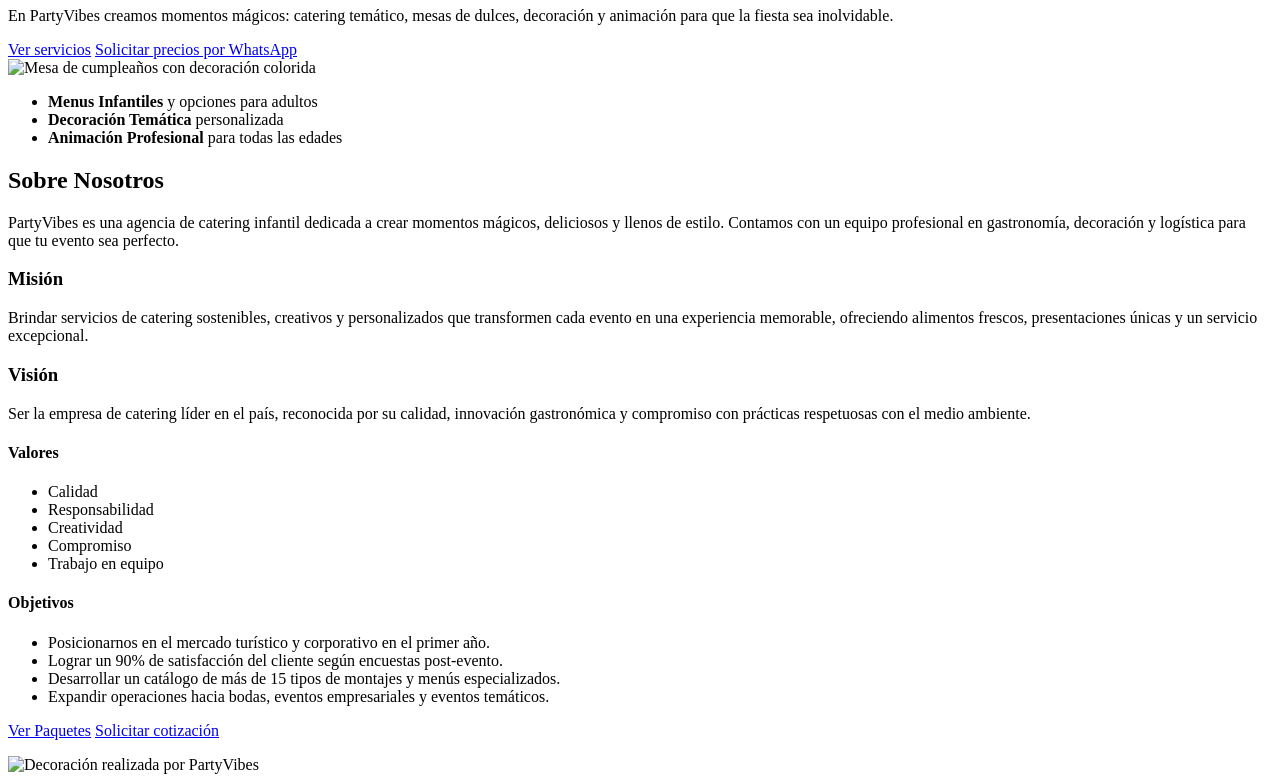
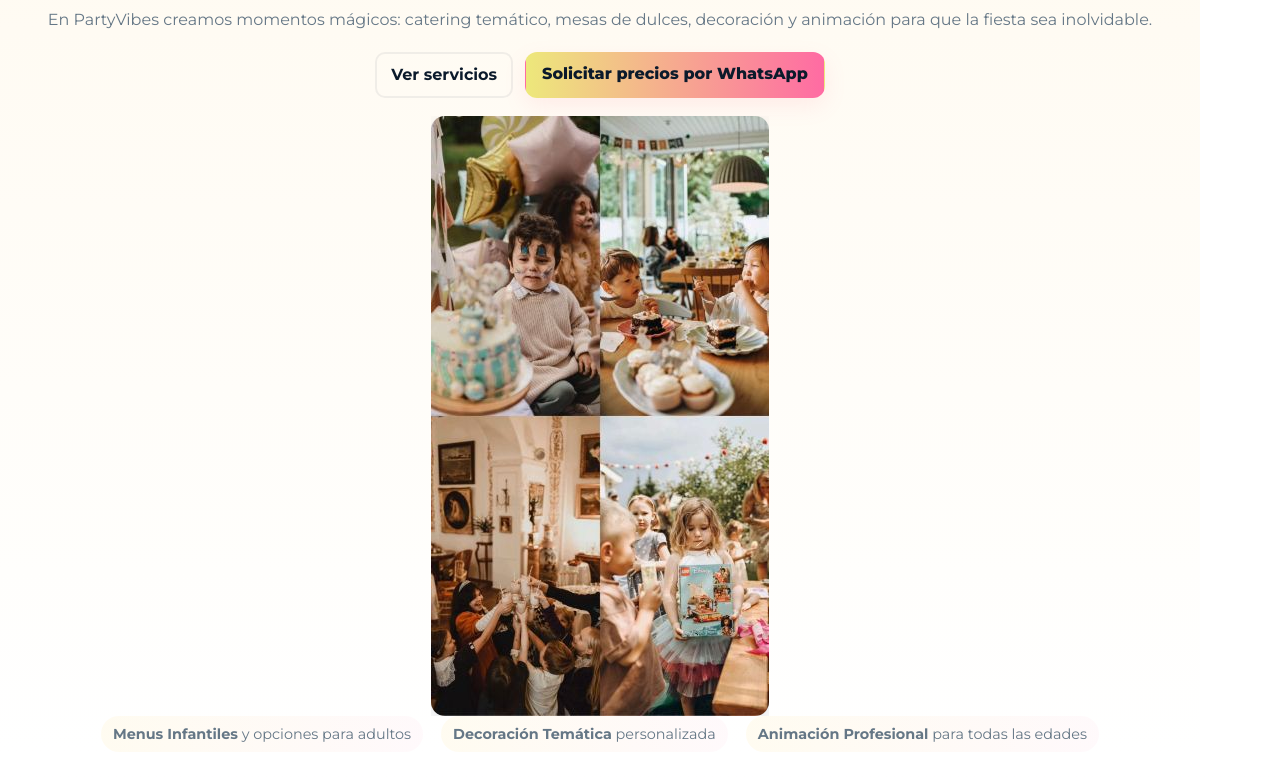
Before and after one commit to JD100423/partyVibes, a plain HTML site: page index.html in a window 1280 px wide. Shown: the part 244-1022 px from the top of the page. Drawn offline with Linux system fonts and the light colour scheme; the site is published under a folder, as on GitHub Pages, so addresses that start at the root find nothing.

Commit message:
Modifying the bad routes

```diff
--- a/index.html
+++ b/index.html
@@ -4,11 +4,11 @@
     <meta charset="UTF-8">
     <meta name="viewport" content="width=device-width, initial-scale=1.0">
     <title>PartyVibes</title>
-    <link rel="shortcut icon" href="/src/images/favicon/favicon-16x16.png" type="image/x-icon">
+    <link rel="shortcut icon" href="src/images/favicon/favicon-16x16.png" type="image/x-icon">
     <link rel="preconnect" href="https://fonts.googleapis.com">
     <link rel="preconnect" href="https://fonts.gstatic.com" crossorigin>
     <link href="https://fonts.googleapis.com/css2?family=Montserrat:ital,wght@0,100..900;1,100..900&display=swap" rel="stylesheet">
-    <link rel="stylesheet" href="/style.css">
+    <link rel="stylesheet" href="style.css">
 </head>
 <body>
     <header class="site-header">
@@ -45,7 +45,7 @@
                 </div>
 
                 <div class="hero-media" role="img" aria-label="Mesa de cumpleaños infantil decorada">
-                <img src="/src/images/image_1.jpg" alt="Mesa de cumpleaños con decoración colorida">
+                <img src="src/images/image_1.jpg" alt="Mesa de cumpleaños con decoración colorida">
                 </div>
 
                 <ul class="hero-highlights" aria-hidden="true">
@@ -99,7 +99,7 @@
                 </div>
 
                 <aside class="about-media" role="img" aria-label="Decoración realizada por PartyVibes">
-                    <img src="/src/images/image2.jpg" alt="Decoración realizada por PartyVibes">
+                  <img src="src/images/image2.jpg" alt="Decoración realizada por PartyVibes">
                 </aside>
             </div>
         </div>
```
Also changed, not shown: 1 other file.
